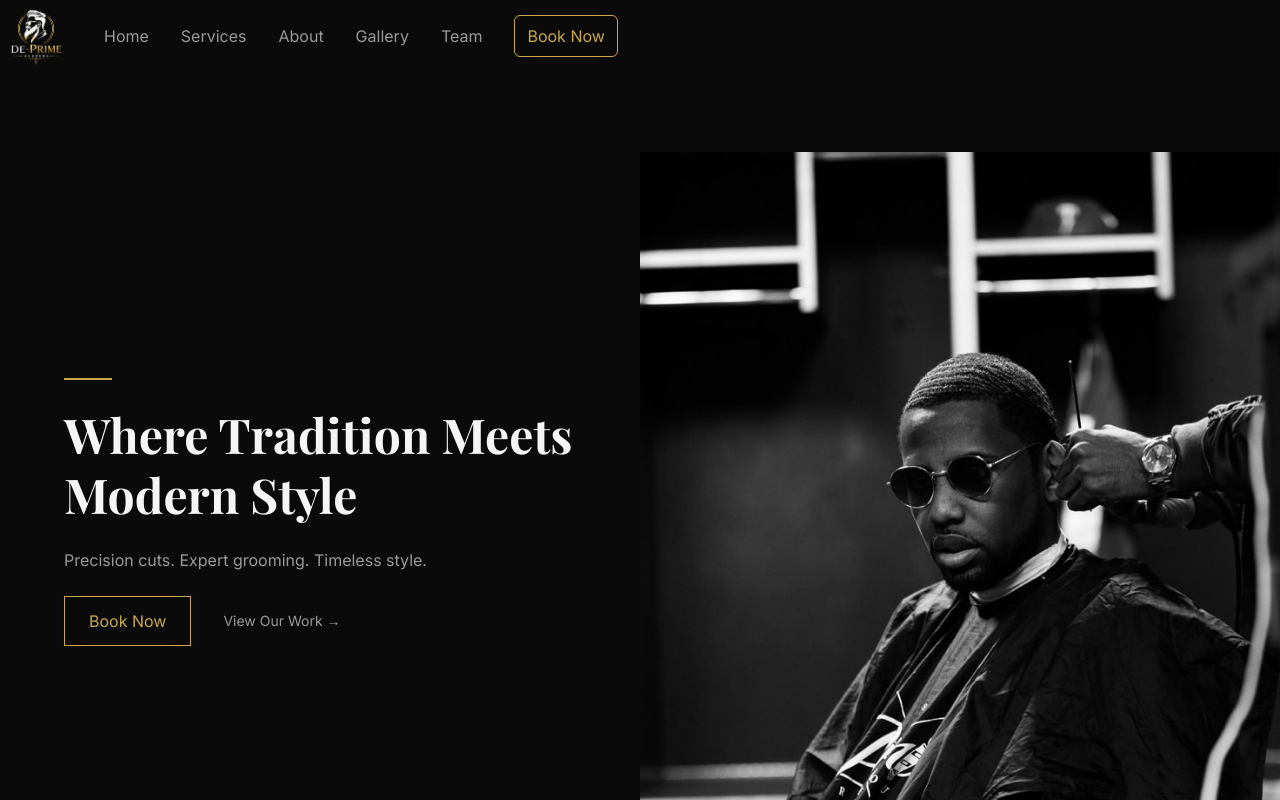
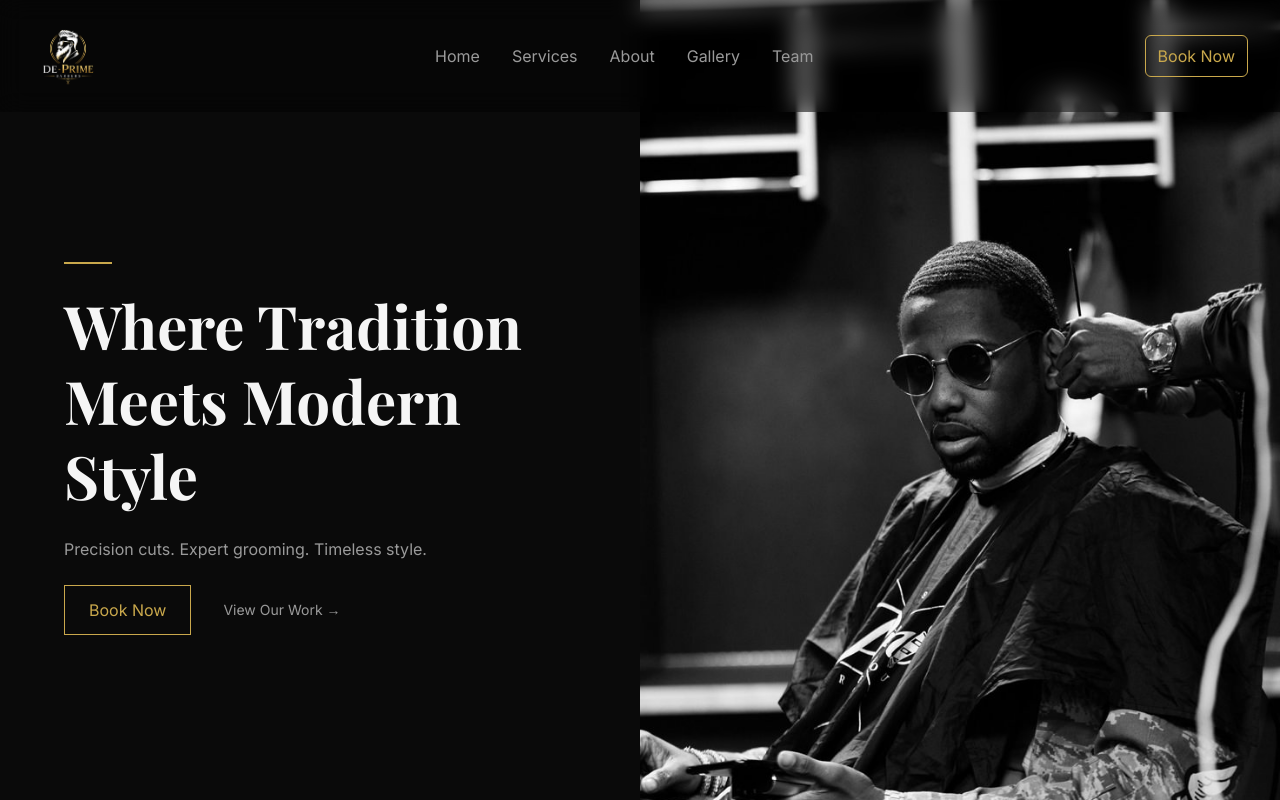
Before and after one commit to NemoCode-3011/de-prime-barbers, a React (Vite) app: page / in a window 1280 px wide. Shown: the top 800 px of the page. Built offline with nearby package versions, Linux system fonts and the light colour scheme; a web font is replaced by a local one.

Commit message:
feat: fixed mobile responsiveness

```diff
--- a/src/components/NavBar.tsx
+++ b/src/components/NavBar.tsx
@@ -15,28 +15,46 @@ const Navbar = () => {
   }, [])
 
   return (
-    <nav className={`${isOpen ? "flex" : "hidden"} md:flex flex-col md:flex-row absolute md:relative top-full left-0 right-0 md:top-auto bg-primary md:bg-transparent px-8 py-6 md:p-0 items-start md:items-center gap-6 md:gap-8`}>
+    <nav className={`flex items-center justify-between px-8 py-5 fixed top-0 left-0 right-0 z-50 transition-all duration-500 ${scrolled ? "bg-primary shadow-lg" : "bg-black/40 backdrop-blur-md"}`}>
+
+      {/* Logo */}
       <div>
         <img src={image1} alt="de-prime-image" className="h-18 w-auto" />
       </div>
-      <ul className={`${isOpen ? "flex" : "hidden"} md:flex flex-col md:flex-row hidden  items-center gap-8`} >
-        <li><a onClick={() => setIsOpen(false)} className={linkClass} href="#herosection">Home</a></li>
-        <li><a onClick={() => setIsOpen(false)} className={linkClass} href="#pricing">Services</a></li>
-        <li><a onClick={() => setIsOpen(false)} className={linkClass} href="#about">About</a></li>
-        <li><a onClick={() => setIsOpen(false)} className={linkClass} href="#gallery">Gallery</a></li>
-        <li><a onClick={() => setIsOpen(false)} className={linkClass} href="#team">Team</a></li>
+
+      {/* Desktop links */}
+      <ul className="hidden md:flex items-center gap-8">
+        <li><a className={linkClass} href="#hero">Home</a></li>
+        <li><a className={linkClass} href="#services">Services</a></li>
+        <li><a className={linkClass} href="#about">About</a></li>
+        <li><a className={linkClass} href="#gallery">Gallery</a></li>
+        <li><a className={linkClass} href="#team">Team</a></li>
       </ul>
+
+      {/* Right side */}
       <div className="flex items-center gap-4">
         <button className="border border-accent rounded-md hover:bg-accent hover:text-primary transition-colors text-accent px-3 py-2 hidden md:block">
           Book Now
         </button>
-        <button
-          className="md:hidden text-text-primary"
-          onClick={() => setIsOpen(!isOpen)}
-        >
+        <button className="md:hidden text-text-primary" onClick={() => setIsOpen(!isOpen)}>
           {isOpen ? <X className="w-6 h-6" /> : <Menu className="w-6 h-6" />}
         </button>
       </div>
+
+      {/* Mobile dropdown */}
+      <ul className={`${isOpen ? "flex" : "hidden"} flex-col absolute top-full left-0 right-0 bg-primary px-8 py-6 gap-6`}>
+        <li><a onClick={() => setIsOpen(false)} className={linkClass} href="#hero">Home</a></li>
+        <li><a onClick={() => setIsOpen(false)} className={linkClass} href="#services">Services</a></li>
+        <li><a onClick={() => setIsOpen(false)} className={linkClass} href="#about">About</a></li>
+        <li><a onClick={() => setIsOpen(false)} className={linkClass} href="#gallery">Gallery</a></li>
+        <li><a onClick={() => setIsOpen(false)} className={linkClass} href="#team">Team</a></li>
+        <li>
+          <button className="border border-accent text-accent px-6 py-3 w-full hover:bg-accent hover:text-primary transition-colors">
+            Book Now
+          </button>
+        </li>
+      </ul>
+
     </nav>
   )
 }
--- a/src/sections/About.tsx
+++ b/src/sections/About.tsx
@@ -9,7 +9,7 @@ const About = () => {
             <h2 className="font-heading text-4xl font-bold text-text-dark mb-4">About De-Prime Barbers</h2>
             <p className="text-text-dark/70 text-base max-w-2xl">At De-Prime Barbers, exceptional grooming is more than a service, it's an experience. Precision cuts, expert beard grooming, and timeless style in an environment built for comfort and sophistication.</p>
           </div>
-          <div className="grid grid-cols-3 gap-8 pt-3 ">
+          <div className="grid grid-cols-1 md:grid-cols-3 gap-8 pt-3 ">
             <article className="flex flex-col gap-4 p-10 border border-border">
               <Scissors className="text-accent w-8 h-8" />
               <h3 className="font-heading text-xl font-semibold text-text-dark">Skilled Barbers</h3>
--- a/src/sections/Gallery.tsx
+++ b/src/sections/Gallery.tsx
@@ -26,7 +26,7 @@ const Gallery = () => {
   ]
   return (
     <section id="gallery" className="bg-primary py-24">
-      <div className="max-w-7xl mx-auto px-8">
+      <div className="max-w-7xl mx-auto px-4 md:px-8">
         <p className="text-accent text-sm uppercase tracking-widest mb-2">Gallery</p>
         <div className="w-12 h-0.5 bg-accent mb-4" />
         <div>
--- a/src/sections/HeroSection.tsx
+++ b/src/sections/HeroSection.tsx
@@ -1,25 +1,38 @@
 import heroimage1 from "../assets/bb-14.jpg"
 const HeroSection = () => {
   return (
-    <section id="herosection" className="bg-primary h-screen min-h-screen overflow-hidden pt-20">
-      <div className="grid grid-cols-2 h-full">
-        <div className="flex flex-col justify-center px-16 gap-6 ">
+    <section className="bg-primary h-screen min-h-screen overflow-hidden relative">
+      {/* Mobile — full bg image with overlay */}
+      <div className="absolute inset-0 md:hidden z-0">
+        <img src={heroimage1} alt="barber" className="w-full h-full object-cover object-top opacity-30" />
+      </div>
+
+      <div className="grid grid-cols-1 md:grid-cols-2 h-full relative z-10">
+        {/* Left — content */}
+        <div className="flex flex-col justify-center px-6 md:px-16 gap-6 pt-24">
           <div className="w-12 h-0.5 bg-accent" />
-          <h1 className="text-text-primary font-heading text-5xl font-bold leading-tight">Where Tradition Meets Modern Style</h1>
-          <p className="text-text-muted text-base max-w-md">Precision cuts. Expert grooming. Timeless style.
+          <h1 className="font-heading text-4xl md:text-6xl font-bold text-text-primary leading-tight">
+            Where Tradition Meets Modern Style
+          </h1>
+          <p className="text-text-muted text-base max-w-md">
+            Precision cuts. Expert grooming. Timeless style.
           </p>
-          <div className="flex items-center gap-8">
-            <button className="border border-accent text-accent px-6 py-3 w-fit hover:bg-accent hover:text-primary transition-colors">Book Now</button>
+          <div className="flex flex-row items-center gap-8">
+            <button className="border border-accent text-accent px-6 py-3 w-fit hover:bg-accent hover:text-primary transition-colors">
+              Book Now
+            </button>
             <a href="#gallery" className="text-text-muted hover:text-text-primary transition-colors text-sm">
               View Our Work →
             </a>
           </div>
         </div>
-        <div className=" relative overflow-hidden">
-          <img src={heroimage1} alt="barber" className="w-full h-full object-cover " />
+
+        {/* Right — image, hidden on mobile */}
+        <div className="hidden md:block overflow-hidden">
+          <img src={heroimage1} alt="barber" className="w-full h-full object-cover" />
         </div>
       </div>
-    </section >
+    </section>
   )
 }
 
--- a/src/sections/Pricing.tsx
+++ b/src/sections/Pricing.tsx
@@ -57,7 +57,7 @@ const Pricing = () => {
         <h2 className="font-heading text-4xl font-bold text-text-primary mb-2">Our Services & Pricing</h2>
         <div>
           <h3>Featured Services</h3>
-          <div className='grid grid-cols-4 gap-6 mt-8 mb-16'>
+          <div className='grid grid-cols-2 md:grid-cols-4 gap-6 mt-8 mb-16'>
             {featuredServices.map((service) => {
               const IconComponent = iconMap[service.icon as keyof typeof iconMap]
               return (
@@ -83,7 +83,7 @@ const Pricing = () => {
         </div>
         <div className="w-full h-0.5 bg-accent mb-4" />
         <h3 className="text-text-primary font-heading text-2xl mb-8 mt-16">Our Packages</h3>
-        <div className='grid grid-cols-3 gap-8 pt-3 '>
+        <div className='grid grid-cols-1 md:grid-cols-3 gap-8 pt-3 '>
           {packages.map((pkg) => (
             <article key={pkg.name} className="flex flex-col gap-4 p-8 border border-border hover:border-accent transition-colors">
               <h3 className="font-heading text-xl text-text-primary">{pkg.name}</h3>
--- a/src/sections/Team.tsx
+++ b/src/sections/Team.tsx
@@ -12,9 +12,9 @@ const Team = () => {
       <div className="max-w-7xl mx-auto px-8">
         <div className="w-12 h-0.5 bg-accent mb-4" />
         <h2 className="font-heading text-4xl font-bold text-text-dark mb-12">Meet The Team</h2>
-        <div className="grid grid-cols-4 gap-6 h-[500px]">
+        <div className="grid grid-cols-1 sm:grid-cols-2 md:grid-cols-4 gap-6 h-auto md:h-[500px]">
           {teams.map((team) => (
-            <article key={team.id} className="relative overflow-hidden cursor-pointer group">
+            <article key={team.id} className="relative overflow-hidden cursor-pointer group h-[400px]">
               <img src={team.image} alt={team.name} className="w-full h-full object-cover transition-transform duration-500 group-hover:scale-105" />
               <div className="absolute bottom-0 left-0 right-0 bg-black/70 px-4 py-3">
                 <h3 className="text-text-primary font-heading text-lg">{team.name}</h3>
--- a/src/sections/Testimonial.tsx
+++ b/src/sections/Testimonial.tsx
@@ -10,7 +10,7 @@ const Testimonial = () => {
       <div className="max-w-7xl mx-auto px-8">
         <div className="w-12 h-0.5 bg-accent mb-4" />
         <h2 className="font-heading text-4xl font-bold text-text-dark mb-2">Testimonials</h2>
-        <div className="grid grid-cols-3 gap-8 mt-12">
+        <div className="grid grid-cols-1 md:grid-cols-3 gap-8 mt-12">
           {testimonials.map((testimonial) => (
             <article key={testimonial.id} className="flex flex-col gap-4 p-8 border border-border">
               <h3 className="text-text-dark font-semibold text-sm">{testimonial.name}</h3>
```
Also changed, not shown: src/components/Footer.tsx (+4 -4 lines).
